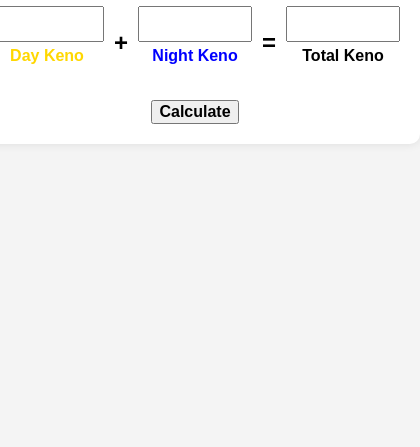
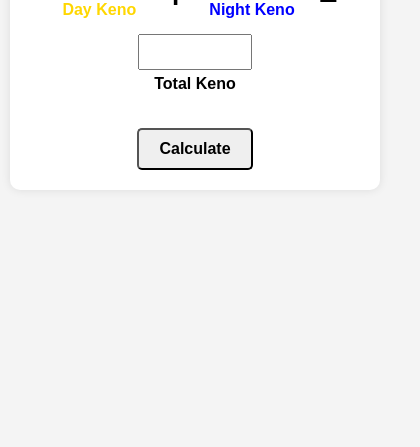
Before and after one commit to shayleebroadfoot/KenoCalc, a plain HTML site: page index.html in a window 390 px wide. Shown: the part 397-844 px from the top of the page, 420 px wide, since content can reach past the window. Drawn offline with nearby package versions, Linux system fonts and the light colour scheme.

Commit message:
Updated for better mobile experience

```diff
--- a/index.html
+++ b/index.html
@@ -14,9 +14,11 @@
             display: flex;
             justify-content: center;
             align-items: center;
-            height: 100vh;
+            min-height: 100vh;
             background-color: #f4f4f4;
             margin: 0;
+            padding: 10px; /* Added padding to prevent content cutoff */
+            box-sizing: border-box;
         }
         .calculator {
             background: #fff;
@@ -24,6 +26,9 @@
             border-radius: 10px;
             box-shadow: 0 0 10px rgba(0, 0, 0, 0.1);
             text-align: center;
+            width: 100%;
+            max-width: 400px; /* Limit the width for better mobile viewing */
+            box-sizing: border-box;
         }
         .form-group {
             display: flex;
@@ -39,7 +44,7 @@
             margin-bottom: 5px;
         }
         .operation-symbol {
-            font-size: 1.5em;
+            font-size: 2em;
             font-weight: bold;
             margin: 0 10px;
             display: flex;
@@ -49,6 +54,7 @@
             display: flex;
             justify-content: center;
             align-items: center;
+            flex-wrap: wrap; /* Allow wrapping for smaller screens */
         }
         label {
             font-weight: bold;
@@ -56,7 +62,10 @@
         button {
             margin-top: 20px;
             font-weight: bold;
-            font-size: medium;
+            padding: 10px 20px;
+            font-size: 1em;
+            border-radius: 5px;
+            cursor: pointer;
         }
     </style>
 </head>
```
